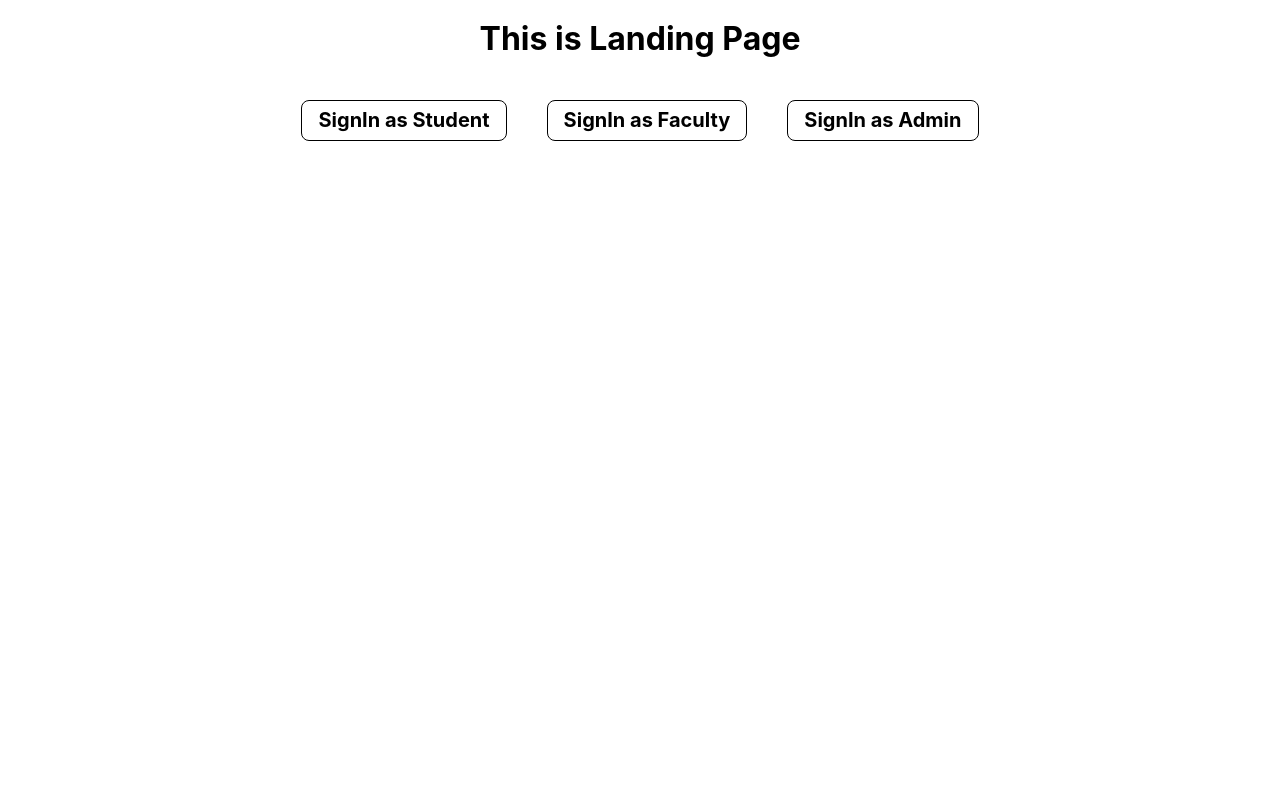
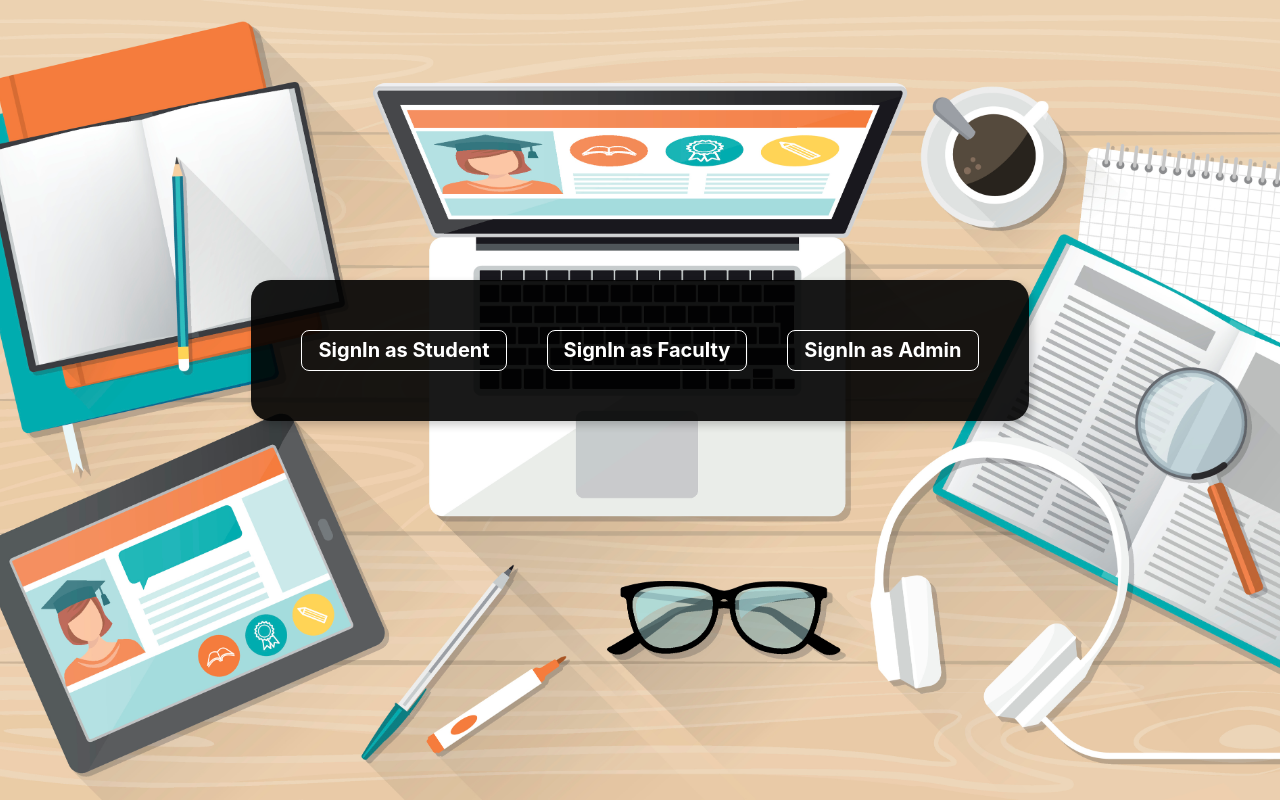
Before and after one commit to shreyashgupta/dbdSelfStudy, a React (Create React App) app: page / in a window 1280 px wide. Built offline with nearby package versions, Linux system fonts and the light colour scheme.

Commit message:
adding ui

```diff
--- a/src/pages/landingPage/landingPage.js
+++ b/src/pages/landingPage/landingPage.js
@@ -41,27 +41,27 @@ componentDidMount()
 }
   render() {
     return (
-      this.state.isLoggedin==false?
-      <div>
-      <h1>This is Landing Page</h1>
-      <div className='btns'>
+      <div className='lp tc '>
+      {this.state.isLoggedin==false?
+      <div className='pbtns'>
+      <div className='btns shadow-5'>
       <Link to="/studentSignIn">
           <input
-            className="b ph3 pv2 input-reset ba b--black bg-transparent grow pointer f6 dib y  br3"
+            className="b ph3 pv2 input-reset ba b--white bg-transparent grow pointer f6 dib y  br3"
             type="submit"
             value="SignIn as Student"
           />
       </Link>
       <Link to="/facultySignIn">
           <input
-            className="b ph3 pv2 input-reset ba b--black bg-transparent grow pointer f6 dib y br3"
+            className="b ph3 pv2 input-reset ba b--white bg-transparent grow pointer f6 dib y br3"
             type="submit"
             value="SignIn as Faculty"
           />
         </Link>
         <Link to="/adminSignIn">
           <input
-            className="b ph3 pv2 input-reset ba b--black bg-transparent grow pointer f6 dib y br3"
+            className="b ph3 pv2 input-reset ba b--white bg-transparent grow pointer f6 dib y br3"
             type="submit"
             value="SignIn as Admin"
           />
@@ -78,6 +78,8 @@ componentDidMount()
           />
       </div>
       </div>
+    }
+    </div>
     );
   }
 }
--- a/src/pages/landingPage/style.css
+++ b/src/pages/landingPage/style.css
@@ -1,5 +1,15 @@
-.btns
+.pbtns
 {
+	display: flex;
+	justify-content: center;
+}
+.pbtns .btns
+{
+	padding:30px;
+	border-radius: 20px;
+	margin-top: 35vh;
+	position: absolute;
+	background-color: rgba(0,0,0,.9);
 	display: flex;
 	justify-content: center;
 	flex-direction: row;
@@ -8,5 +18,15 @@
 .y
 {
 	font-size: 20px;
+	color: white;
 	margin:20px;
 }
+.lp
+{
+	background-image: url('./bg.jpg');
+	height:100vh;
+	justify-content: center;
+	background-position: center;
+	background-repeat: no-repeat;
+	background-size: cover;
+}
--- a/src/pages/viewSubmissions/viewSubmissions.js
+++ b/src/pages/viewSubmissions/viewSubmissions.js
@@ -158,7 +158,7 @@ async componentWillMount() {
     return (
       this.state.isFaculty?
       <div className='vs'>
-      <legend className="f1 fw6 ph0 mh0 ma3">These are all the submissions</legend>
+      <legend className="f1 fw6 ph0 mh0 ma3 center">These are all the submissions</legend>
       {
 
           this.state.submissions.length?<div className='cardlist'>
```
Also changed, not shown: src/pages/landingPage/bg.jpg (added).
